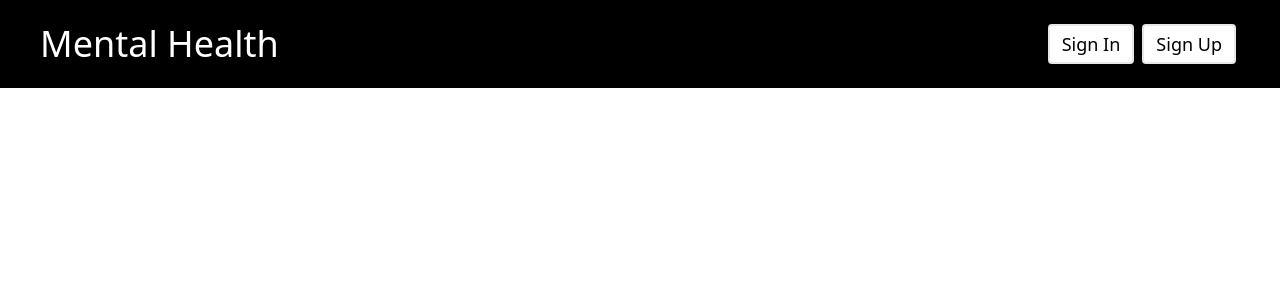
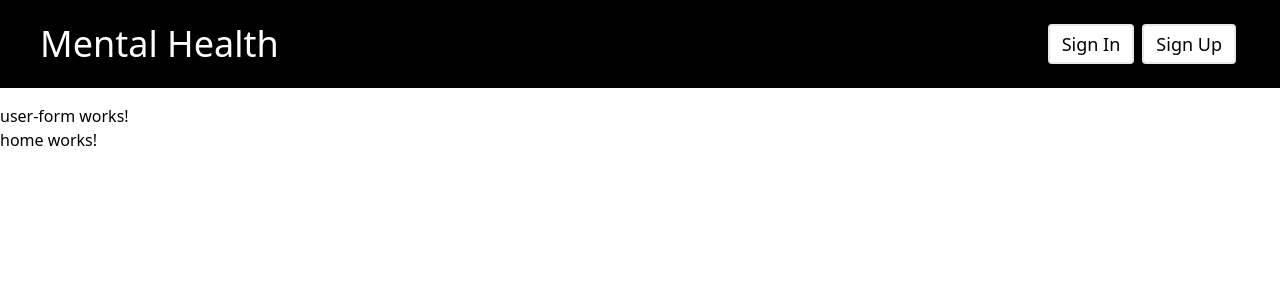
Before and after one commit to dscmsit/Mental-Health-App, an Angular app in the folder front-end/: page / in a window 1280 px wide. Shown: the top 300 px of the page. Built offline with nearby package versions, Linux system fonts and the light colour scheme.

Commit message:
Update routing module.

```diff
--- a/front-end/src/app/Components/user-form/user-form.component.html
+++ b/front-end/src/app/Components/user-form/user-form.component.html
@@ -1 +1 @@
-<p>user-form works!</p>
+<p class="">user-form works!</p>
--- a/front-end/src/app/app-routing.module.ts
+++ b/front-end/src/app/app-routing.module.ts
@@ -1,9 +1,14 @@
 import { NgModule } from '@angular/core';
 import { RouterModule, Routes } from '@angular/router';
+import { HomeComponent } from './Components/home/home.component';
 import { LogInComponent } from './Components/log-in/log-in.component';
 import { SignUpComponent } from './Components/sign-up/sign-up.component';
 
 const routes: Routes = [
+  {
+    path: '',
+    component: HomeComponent
+  },
   {
     path:'sign-in',
     component:LogInComponent
--- a/front-end/src/app/app.component.html
+++ b/front-end/src/app/app.component.html
@@ -2,6 +2,7 @@
   <app-navbar></app-navbar>
   <!-- <app-sign-up class=""></app-sign-up>
   <app-log-in class="items-center"></app-log-in> -->
+  <app-user-form></app-user-form>
   <router-outlet></router-outlet>
 
 </div>
--- a/front-end/src/app/app.component.ts
+++ b/front-end/src/app/app.component.ts
@@ -2,6 +2,7 @@ import { Component } from '@angular/core';
 import { NavbarComponent } from './Components/navbar/navbar.component';
 import { LogInComponent } from './Components/log-in/log-in.component';
 import { SignUpComponent } from './Components/sign-up/sign-up.component';
+import { UserFormComponent } from './Components/user-form/user-form.component';
 
 @Component({
   selector: 'app-root',
```
